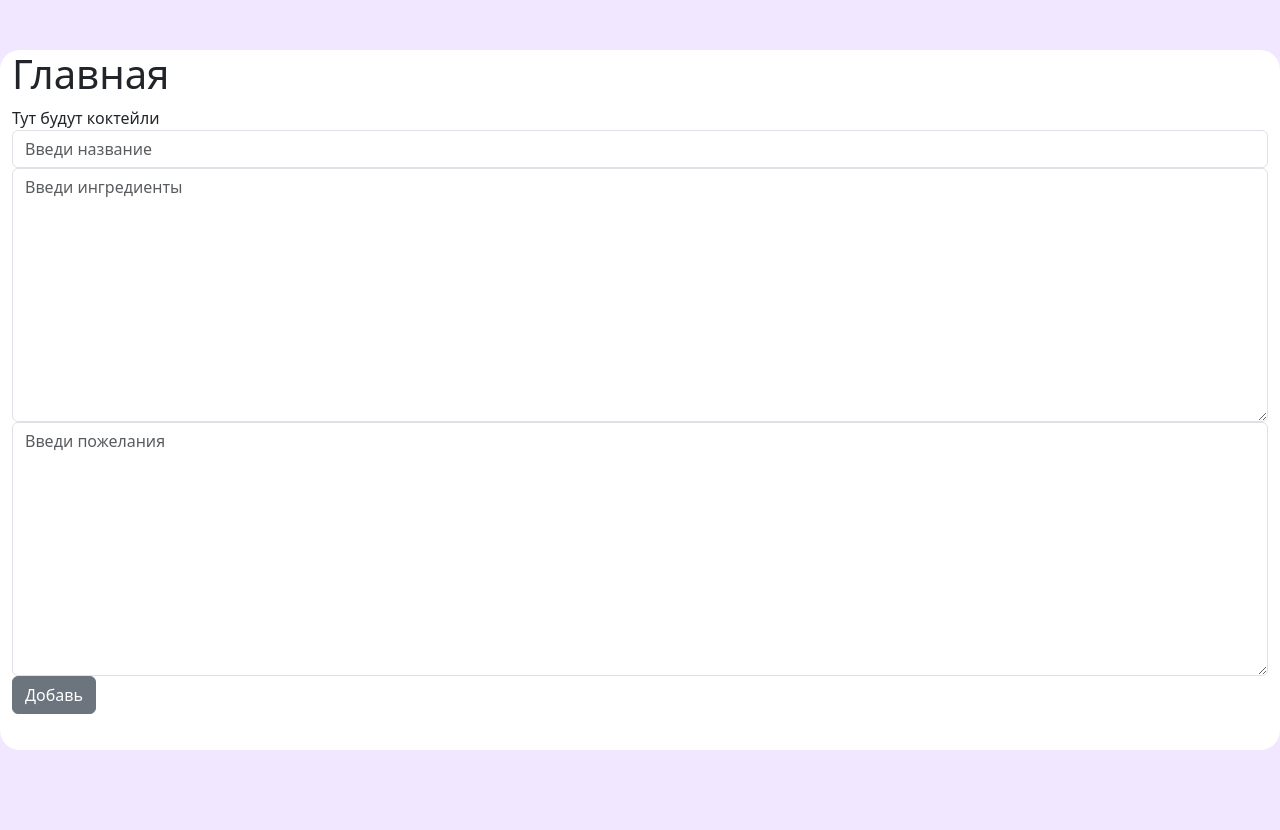
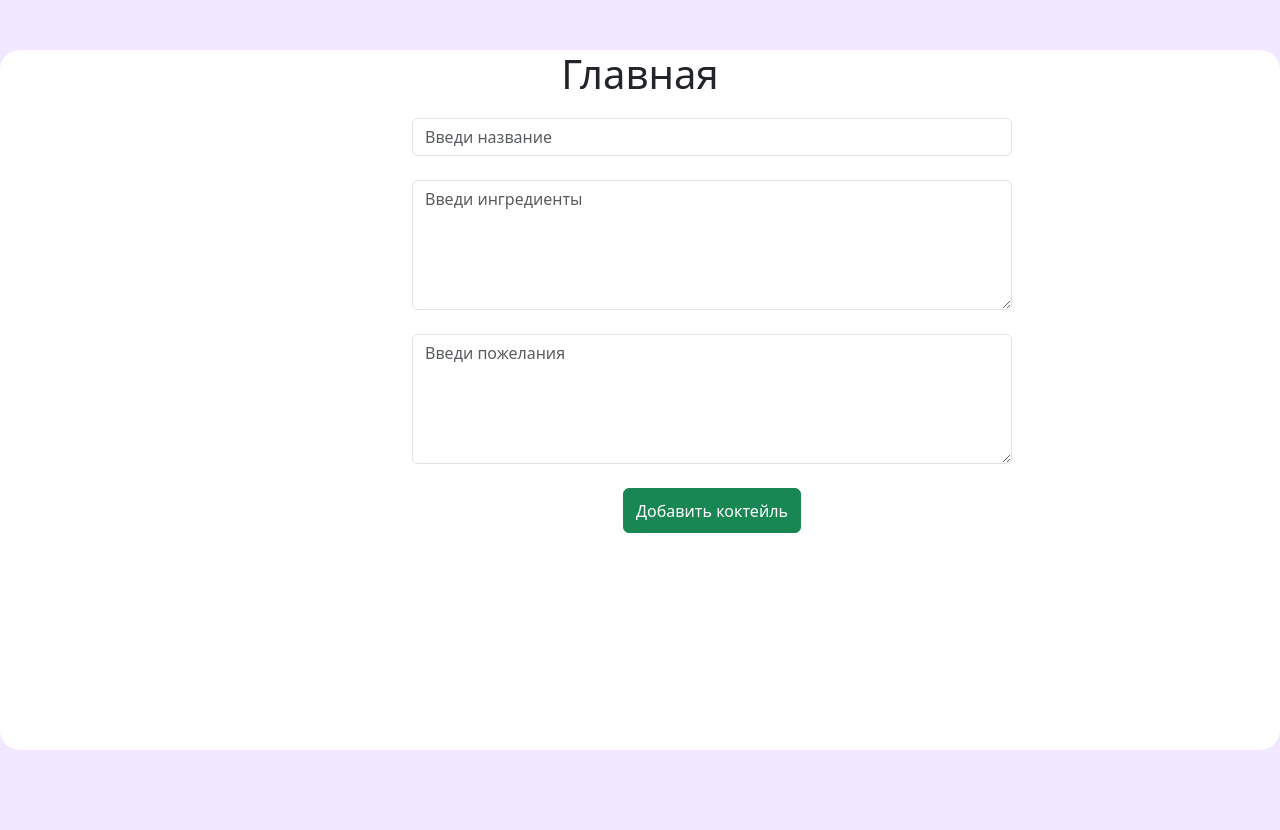
Before and after one commit to p6tso/hse_padii_2023_python_project_cocktail_maker, a Django app: page / in a window 1280 px wide. Shown: the part 134-964 px from the top of the page. Run offline with Django 4.2, Linux system fonts and the light colour scheme.

Commit message:
Словарик + форма + немного дизайна

```diff
--- a/recipe_generation/dataset_generator/processed_dataset_base.py
+++ b/recipe_generation/dataset_generator/processed_dataset_base.py
@@ -114,4 +114,6 @@ def processed(data):
             data1.append(data[i])
         else:
             flag = 0
+    print(ings)
+    print(tags)
     return data1, ings, tags
--- a/recipe_generation/dataset_generator/processed_dataset_base_gen.py
+++ b/recipe_generation/dataset_generator/processed_dataset_base_gen.py
@@ -10,8 +10,9 @@ def processed(data):
                'виски',
                'бренди', 'бурбон', 'уксус', 'кордиал', 'лед', 'мёд', 'вода', 'содовая', 'джин'}
     base_words = {'ром', 'водка', 'биттер', 'коньяк', 'текила', 'вермут', 'сыр', 'белое вино', 'мартинез', 'портвейн',
-               'виски',
-               'бренди', 'бурбон', 'уксус', 'кордиал', 'лед', 'мёд', 'вода', 'содовая', 'джин', 'вино', 'вишня', 'груши',
+                  'виски',
+                  'бренди', 'бурбон', 'уксус', 'кордиал', 'лед', 'мёд', 'вода', 'содовая', 'джин', 'вино', 'вишня',
+                  'груши',
                   'корица', 'джин', 'молоко', 'мускатный орех', 'сливки'}
 
     delet = 0
--- a/server/CocktailMaker/CocktailMaker_main/forms.py
+++ b/server/CocktailMaker/CocktailMaker_main/forms.py
@@ -11,9 +11,11 @@ class Cocktail_recipe_form(ModelForm):
             'placeholder': 'Введи название'
         }), "string_ings": Textarea(attrs={
             'class': 'form-control',
+            'style': 'max-height: 130px;',
             'placeholder': 'Введи ингредиенты'
         }), "string_tags": Textarea(attrs={
             'class': 'form-control',
+            'style': 'max-height: 130px;',
             'placeholder': 'Введи пожелания'
         })}
 
--- a/server/CocktailMaker/CocktailMaker_main/models.py
+++ b/server/CocktailMaker/CocktailMaker_main/models.py
@@ -4,6 +4,7 @@ from django.db import models
 class Cocktail_recipe(models.Model):
     title = models.CharField('Название', max_length=50)
     recipe = models.TextField('Рецепт')
+    proportions = models.TextField('Пропорции', blank="true")
     string_ings = models.TextField('Ингредиенты')
     string_tags = models.TextField('Пожелания')
 
--- a/server/CocktailMaker/CocktailMaker_main/templates/CocktailMaker_main/main-page.html
+++ b/server/CocktailMaker/CocktailMaker_main/templates/CocktailMaker_main/main-page.html
@@ -17,33 +17,16 @@ CocktailMaker
 {% endblock %}
 
 {% block info %}
-<h1>Главная</h1>
-<p1>Тут будут коктейли</p1>
-<form method="post">
+<h1 class="center" style="margin: 20px;">Главная</h1>
+<form class="center" style="margin-left: 400px; max-width: 600px;" method="post">
     {% csrf_token %}
-    {{ form.title }}
-    {{ form.string_ings }}
-    {{ form.string_tags }}
-    <button type="submit" class="btn btn-secondary" data-bs-toggle="modal" data-bs-target="#exampleModal">
-        Добавь
+    {{ form.title }}<br>
+    {{ form.string_ings }}<br>
+    {{ form.string_tags }}<br>
+    <button style="margin-bottom: 35px; min-height: 45px;" type="submit" class="btn btn-success" data-bs-toggle="modal"
+            data-bs-target="#exampleModal">
+        Добавить коктейль
     </button>
-    <div class="modal fade" id="exampleModal" tabindex="-1" aria-labelledby="exampleModalLabel" aria-hidden="true">
-        <div class="modal-dialog">
-            <div class="modal-content">
-                <div class="modal-header">
-                    <h1 class="modal-title fs-5" id="exampleModalLabel">Заголовок модального окна</h1>
-                    <button type="button" class="btn-close" data-bs-dismiss="modal" aria-label="Закрыть"></button>
-                </div>
-                <div class="modal-body">
-                    Здесь будет коктейль, хотим ли сохранить?
-                </div>
-                <div class="modal-footer">
-                    <button type="button" class="btn btn-secondary" data-bs-dismiss="modal">Закрыть</button>
-                    <button type="button" class="btn btn-primary">Сохранить изменения</button>
-                </div>
-            </div>
-        </div>
-    </div>
     <span>{{ error }}</span>
 </form>
 
--- a/server/CocktailMaker/CocktailMaker_main/templates/CocktailMaker_main/my-recipes.html
+++ b/server/CocktailMaker/CocktailMaker_main/templates/CocktailMaker_main/my-recipes.html
@@ -36,7 +36,7 @@
            data-bs-trigger="hover"
            data-bs-html="true"
            data-bs-content='<div class="media"><div class="media-body"><p><strong>{{ recipe.string_ings }}</strong></p><br><p>{{ recipe.recipe }}</p></div></div>'>рецепт</a>
-        <a href="{% url 'recipe' recipe.id %}" class="btn btn-secondary">подробнее</a>
+        <a href="{% url 'recipe' recipe.id %}" style="background-color: #7B68EE" class="btn btn-secondary">подробнее</a>
     </div>
     {% endfor %}
 </div>
--- a/server/CocktailMaker/CocktailMaker_main/views.py
+++ b/server/CocktailMaker/CocktailMaker_main/views.py
@@ -3,6 +3,7 @@ from .models import Cocktail_recipe
 from .forms import Cocktail_recipe_form, Cocktail_recipe_form1
 from django.views.generic import UpdateView, DetailView
 from django.urls import reverse
+from .dictionary_all_ings_and_tags import all_ings, all_tags
 
 
 class RecipeUpdateView(UpdateView):
@@ -46,7 +47,7 @@ def my_recipes(request):
 
 
 def dictionary(request):
-    return render(request, 'CocktailMaker_main/dictionary.html')
+    return render(request, 'CocktailMaker_main/dictionary.html', {'ings': all_ings, 'tags': all_tags})
 
 
 def reference(request):
```
Also changed, not shown: server/CocktailMaker/CocktailMaker_main/dictionary_all_ings_and_tags.py (added, +4 -0 lines), server/CocktailMaker/CocktailMaker_main/templates/CocktailMaker_main/dictionary.html (+10 -3 lines), server/CocktailMaker/db.sqlite3, 1 other file.
